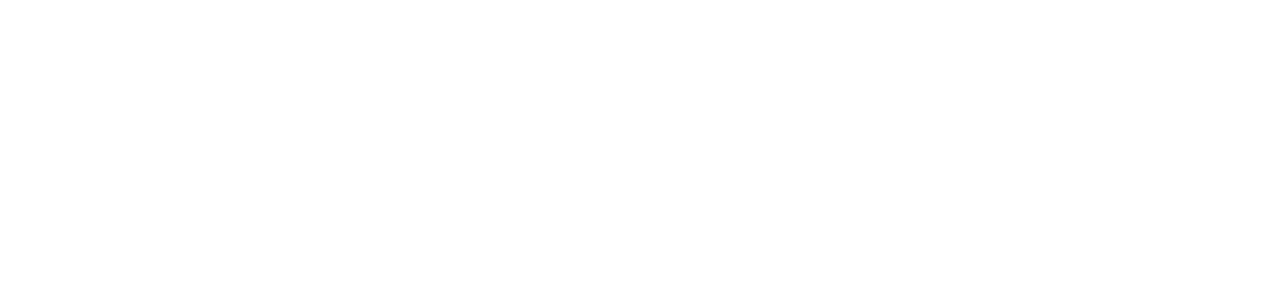
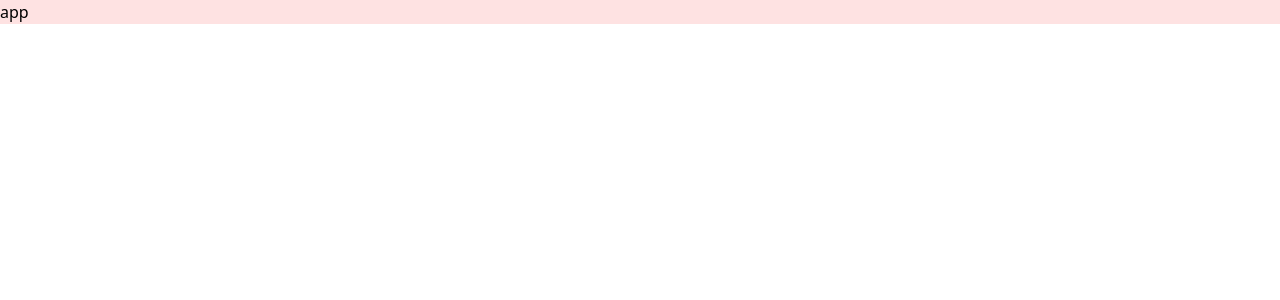
Before and after one commit to pepejammers42/petpal-fs, a React (Vite) app in the folder frontend/: page / in a window 1280 px wide. Shown: the top 300 px of the page. Built offline with nearby package versions, Linux system fonts and the light colour scheme.

Commit message:
basic tw test

```diff
--- a/frontend/src/App.tsx
+++ b/frontend/src/App.tsx
@@ -1,5 +1,5 @@
 function App() {
-  return <div className="app"></div>;
+  return <div className="app bg-red-100">app</div>;
 }
 
 export default App;
```
